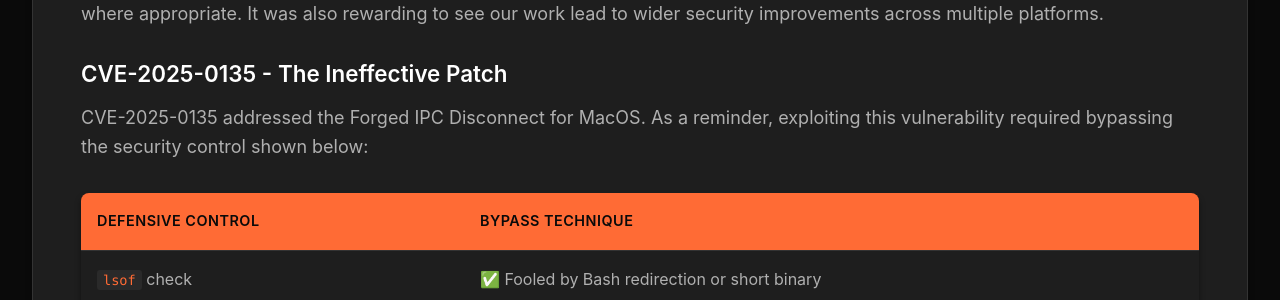
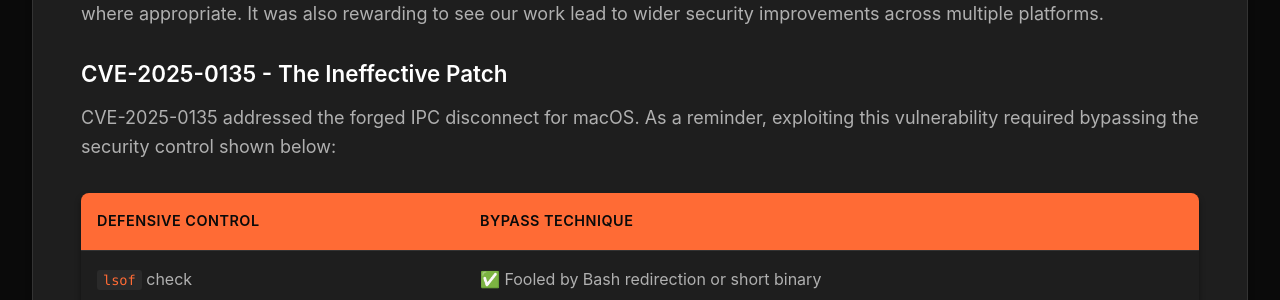
Before and after one commit to alexb70/alexbourla.github.io, a Jekyll site: the page built from research/turning-the-table-on-globalprotect.md, in a window 1280 px wide and 900 px high, scrolled down 30151 px. Shown: the part 153-453 px from the top of the window. Built offline with Jekyll 4.4.1, drawn with Linux system fonts in a browser that asks for light colours; nearby versions of some CDN libraries.

Commit message:
fix: small typo

```diff
--- a/research/turning-the-table-on-globalprotect.md
+++ b/research/turning-the-table-on-globalprotect.md
@@ -425,7 +425,7 @@ Another interesting aspect of the disclosure process was learning that some vuln
 
 ### CVE-2025-0135 - The Ineffective Patch
 
-CVE-2025-0135 addressed the Forged IPC Disconnect for MacOS. As a reminder, exploiting this vulnerability required bypassing the security control shown below:
+CVE-2025-0135 addressed the forged IPC disconnect for macOS. As a reminder, exploiting this vulnerability required bypassing the security control shown below:
 
 | Defensive Control | Bypass Technique |
 |-------------------|------------------|
```
